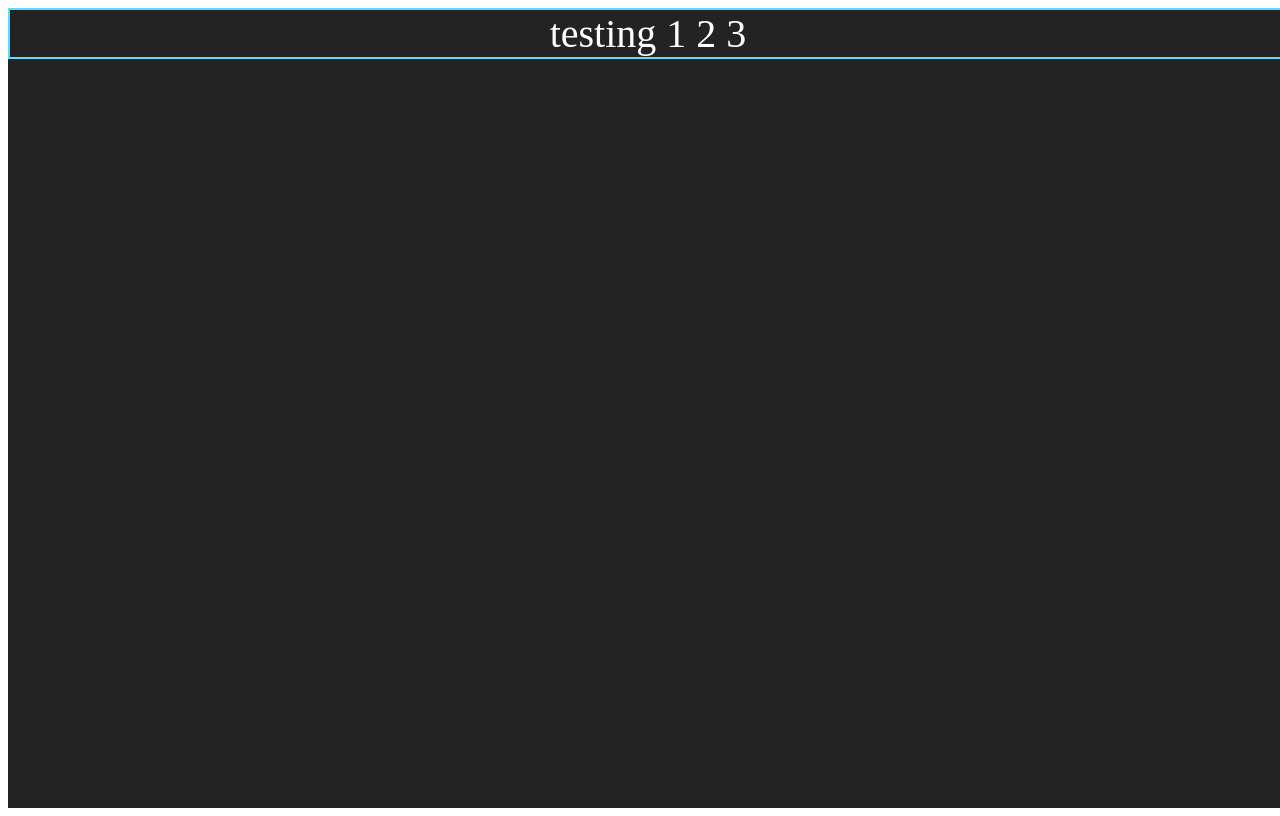
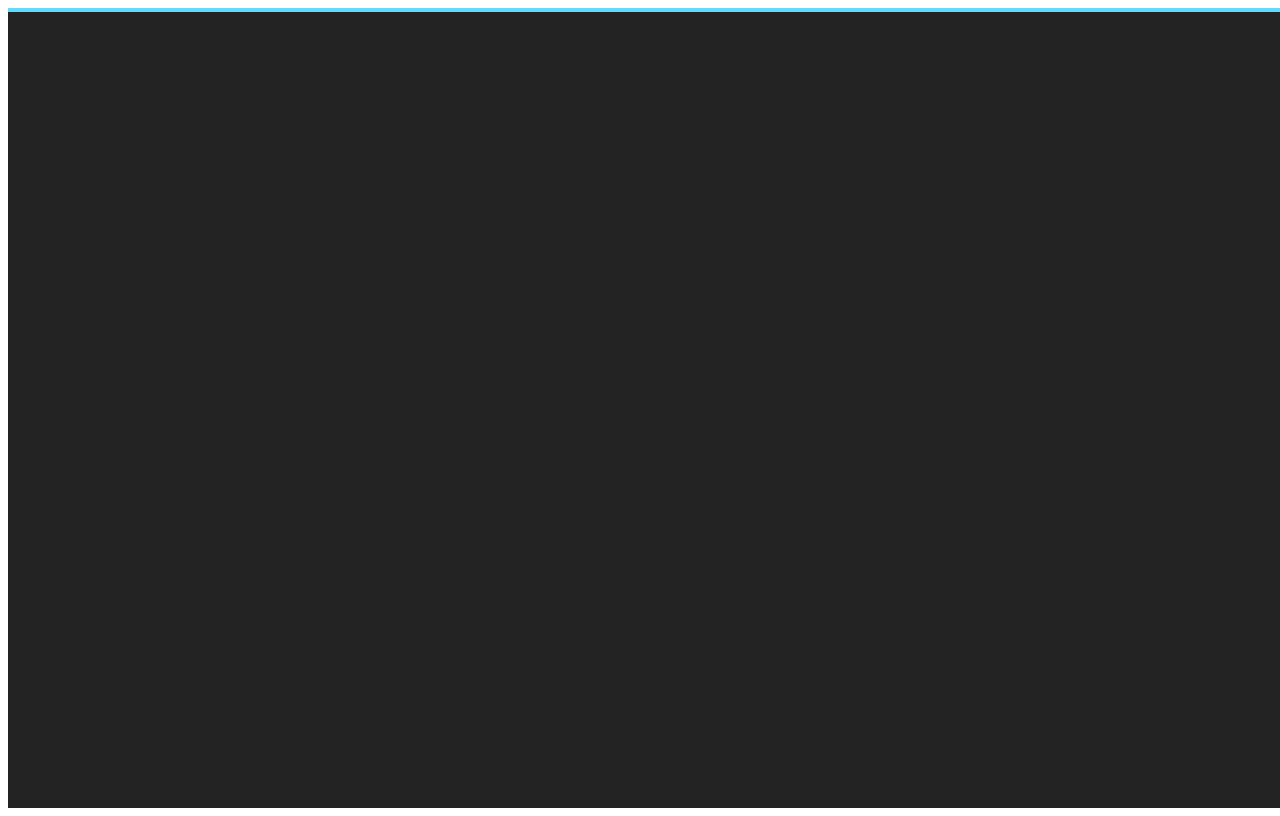
Before and after one commit to FrozenArrow73/tic-tac-toe, a React (Create React App) app: page / in a window 1280 px wide. Built offline with nearby package versions, Linux system fonts and the light colour scheme.

Commit message:
completed project part 3

```diff
--- a/src/App.js
+++ b/src/App.js
@@ -1,11 +1,19 @@
+import React, {useState} from 'react';
 import './App.css';
 import Square from './Square';
 
 function App() {
-  const propsTest = "testing 1 2 3"
+  const [squares, setSquares] = useState(["", "", "", "", "", "", "", "", ""])
+  const [player, setPlayer] = useState(true)
+
   return (
     <div className="App">
-      <Square propVar={propsTest}></Square>
+      <Square
+        squares={squares}
+        setSquares={setSquares}
+        player={player}
+        setPlayer={setPlayer}
+      />
     </div>
   );
 }
--- a/src/Square.jsx
+++ b/src/Square.jsx
@@ -1,10 +1,10 @@
 import React from "react";
 
 const Square = (props) => {
+    console.log(props.squares, props.player)
 
   return (
     <div className="square">
-        {props.propVar}
     </div>
   );
 };
```
